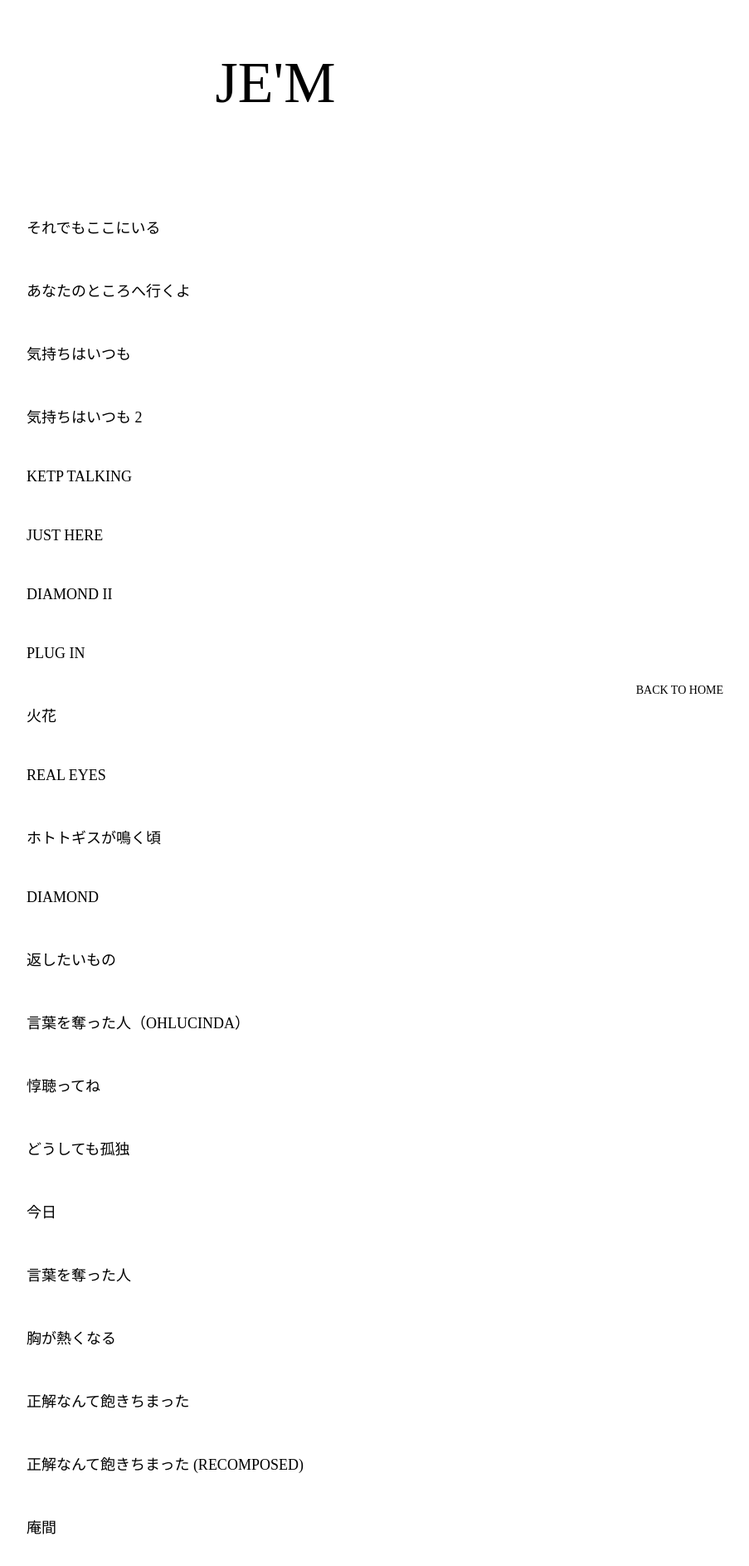
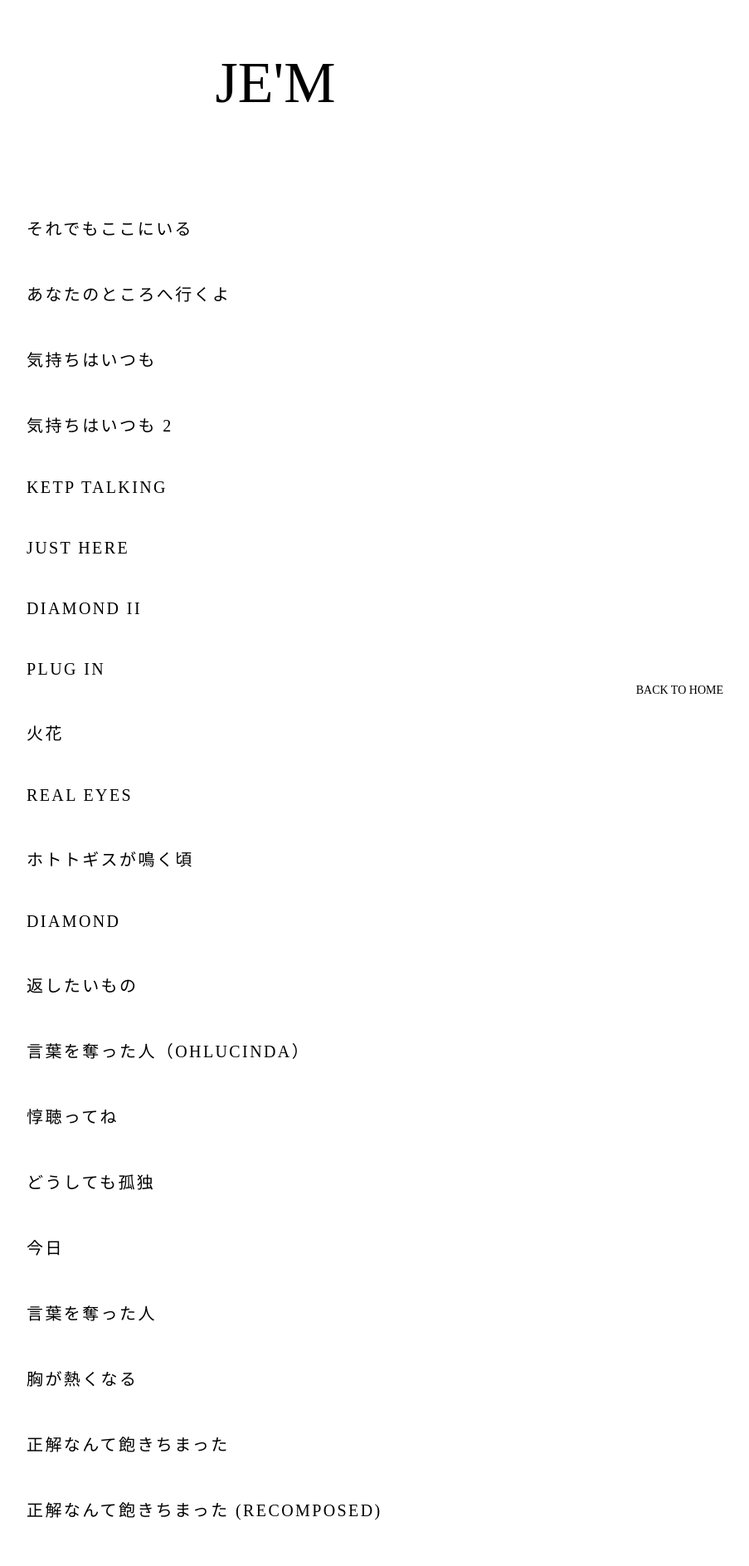
Before and after one commit to ohlucinda/jemlyrics, a Jekyll site: the page built from lyrics.md, in a window 1280 px wide. Shown: the top 1887 px of the page at 83% size, without its empty margins (308-1211 px from the left). Built offline with Jekyll 4.4.1, drawn with Linux system fonts in a browser that asks for light colours; some web fonts are replaced.

Commit message:
Update titles.html

```diff
--- a/_layouts/titles.html
+++ b/_layouts/titles.html
@@ -3,11 +3,13 @@
 <head>
 <meta charset="UTF-8">
 <meta name="viewport" content="width=device-width, initial-scale=1.0">
+<link rel="stylesheet" href="https://use.typekit.net/qsa5fag.css">
 <link href="https://fonts.googleapis.com/css2?family=Aboreto&display=swap" rel="stylesheet">
 <style>
 * { box-sizing: border-box; }
 body { font-family: 'Aboreto', cursive; margin: 0; padding: 0; }
 a { text-decoration: none; color: inherit; }
+
 .page-wrap {
   min-height: 100vh;
   display: flex;
@@ -16,7 +18,9 @@ a { text-decoration: none; color: inherit; }
   padding: 60px 40px 100px;
   gap: 120px;
 }
+
 .site-header a { font-size: 70px; }
+
 .list {
   display: flex;
   flex-direction: column;
@@ -25,7 +29,14 @@ a { text-decoration: none; color: inherit; }
   width: 60%;
   margin-left: 10%;
 }
-.list a { font-size: 18px; }
+
+/* 曲名リスト：Adobe Caslonを適用 */
+.list a {
+  font-family: "adobe-caslon-pro", serif;
+  font-size: 20px;
+  letter-spacing: 0.12em;
+}
+
 .back {
   position: fixed;
   bottom: 60px;
@@ -33,12 +44,8 @@ a { text-decoration: none; color: inherit; }
 }
 .back a { font-size: 14px; }
 
-/* スマホ用 */
 @media (max-width: 768px) {
-  .page-wrap {
-    padding: 40px 24px 100px;
-    gap: 50px;
-  }
+  .page-wrap { padding: 40px 24px 100px; gap: 50px; }
   .site-header a { font-size: 50px; }
   .list {
     width: 100%;
@@ -46,11 +53,8 @@ a { text-decoration: none; color: inherit; }
     padding-left: 10%;
     gap: 30px;
   }
-  .list a { font-size: 16px; }
-  .back {
-    bottom: 60px;
-    right: 24px;
-  }
+  .list a { font-size: 18px; }
+  .back { bottom: 60px; right: 24px; }
   .back a { font-size: 14px; }
 }
 </style>
```
